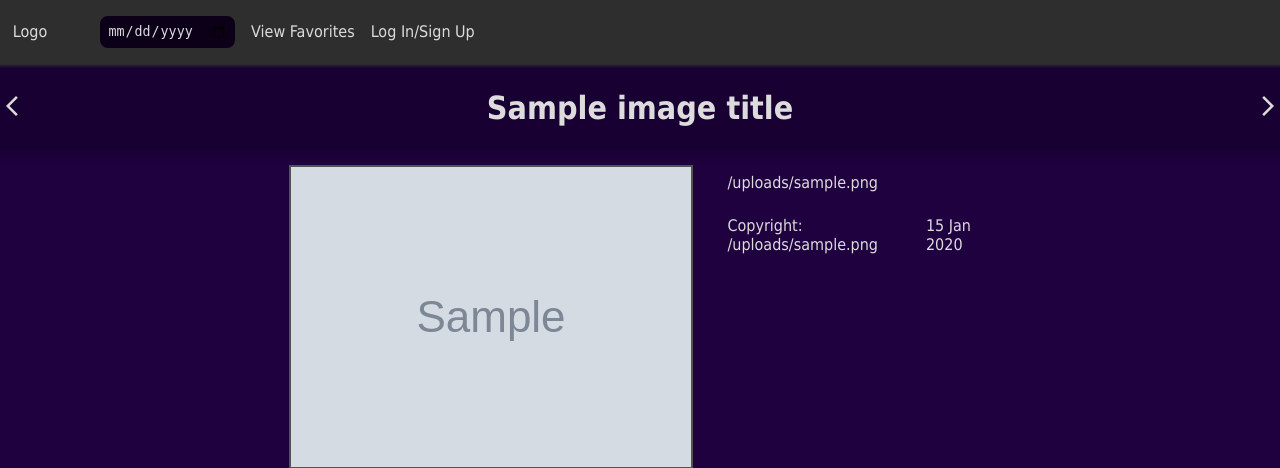
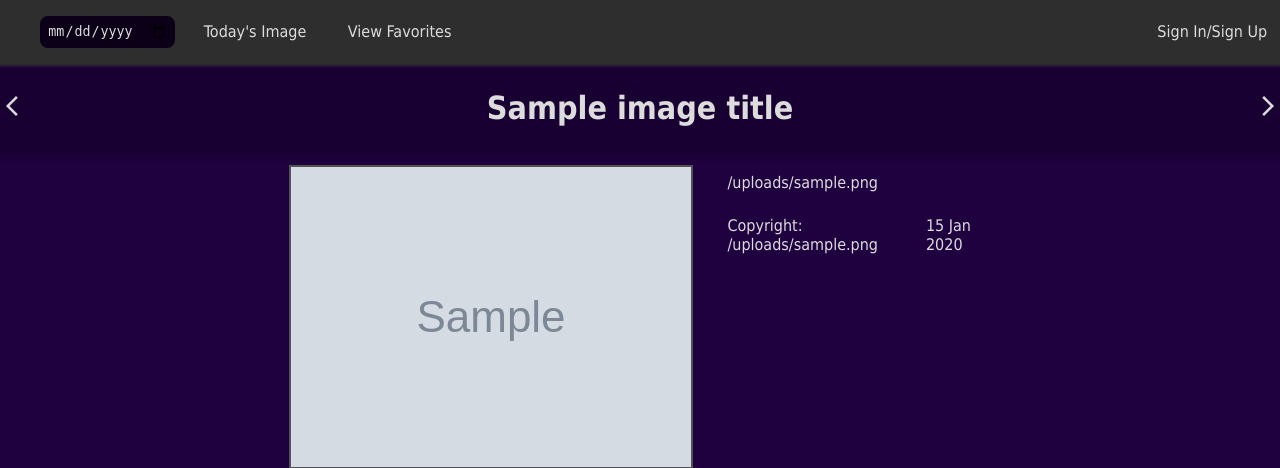
Before and after one commit to agonzalezdelavega/nasa-apod, a Node project: template node-app/views/images/show-image.ejs in a window 1280 px wide. Shown: the top 468 px of the page. Run offline with Node 20 templates, Linux system fonts and the light colour scheme; the template is opened without the code that fills it: most values are stand-ins (such as "Sample title", 1, 10 or a date in 2020); grey boxes marked "Sample" are stand-in pictures.

Commit message:
Added Cognito Authentication

```diff
--- a/node-app/controllers/images.js
+++ b/node-app/controllers/images.js
@@ -1,4 +1,4 @@
-const Image = require("../models/image")
+const Image = require("../models/image");
 const moment = require("moment-timezone");
 
 exports.getTodaysImage = (req, res, next) => {
--- a/node-app/public/css/main.css
+++ b/node-app/public/css/main.css
@@ -13,7 +13,6 @@ body {
   font-family: Tahoma, sans-serif;
   background-color: var(--main-color);
   color: var(--font-color);
-  margin: 0px;
 }
 
 main {
@@ -72,17 +71,24 @@ main {
   background-color: #2E2E2E;
   display: flex;
   align-items: center;
+  justify-content: space-between;
 }
 
 .logo {
   margin: 1vw;
 }
 
-.header-links {
+.navbar-link-list {
   display: flex;
   list-style: none;
   gap: 16px;
   align-items: center;
+}
+
+.navbar-link {
+  margin: 1vw;
+  text-decoration: none;
+  color: var(--font-color);
 }
 
 .image-description, .content-bottom {
--- a/node-app/views/images/show-image.ejs
+++ b/node-app/views/images/show-image.ejs
@@ -1,7 +1,7 @@
 <%- include('../include/head.ejs') %>
+<%- include('../include/navbar.ejs') %>
 </head>
     <body>
-    <%- include('../include/navbar.ejs') %>
     <div class="fade-container" style="height: 0.5vh;">
         <div class="fade" id="navbar-title-fade"></div>
     </div>
--- a/node-app/views/include/navbar.ejs
+++ b/node-app/views/include/navbar.ejs
@@ -1,12 +1,12 @@
 <div class="navbar">
-    <p class="logo" >Logo</p>
-    <ul class="header-links">
+    <ul class="navbar-link-list">
         <li>
             <form class="date-search-form" action="#" method="get">
                 <input type="date" class="date-search" name="imageDate" value="<%= date %>">
             </form>
         </li>
-        <li><a href="#"></a>View Favorites</li>
-        <li><a href="#"></a>Log In/Sign Up</li>
+        <li><a href="/images/<%= today %>" class="navbar-link">Today's Image</a></li>
+        <li><a href="#" class="navbar-link">View Favorites</a></li>
     </ul>
+    <a href="<%= process.env.COGNITO_URL %>" class="navbar-link">Sign In/Sign Up</a>
 </div>
```
Also changed, not shown: 6 other files.
